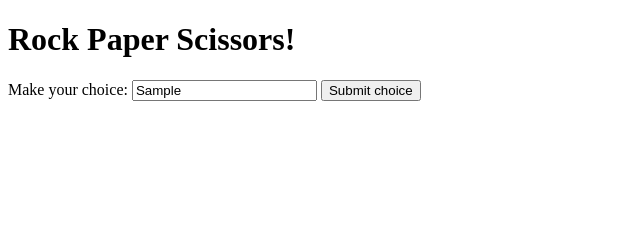
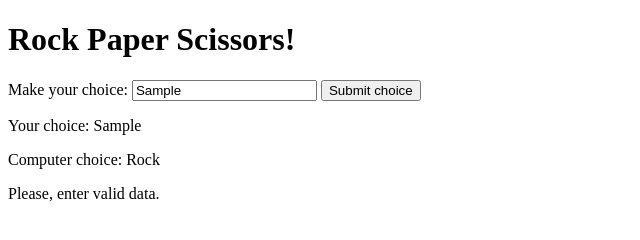
Before and after one commit to Yersoltan01/RockPaperScissors, a plain HTML site: page index.html in a window 1280 px wide. Both pictures are taken after typing "Sample" into the empty fields and a click on the input "Submit choice". Shown: the whole page, without its empty margins (0-640 px from the left). Drawn offline with Linux system fonts and the light colour scheme.

Commit message:
Output player's and computer's choices and the results of the game in the resultMessage field

```diff
--- a/index.html
+++ b/index.html
@@ -14,30 +14,29 @@
                 <input type="submit" value="Submit choice" class="choiceSubmit">
         </div>
     </div>
-    <div class="result">
-        <div class="playerChoice">
-
-        </div>
-        <div class="computerChoice">
-
-        </div>
-        <div class="lostOrWin">
-
-        </div>
+    <div class="resultMessage">
+        <p class="resultsPlayer"></p>
+        <p class="resultsComputer"></p>
+        <p class="results"></p>
     </div>
     <script>
         const playerChoice = document.querySelector('.choiceSubmit');
         const choice = document.querySelector('.choiceField');
-
+        let result = document.querySelector('.results');
+        //let resultPlayer = doc
         function startGame() {
             const userChoice = choice.value;
             const computerChoice = computerPlay();
-            const text;
 
+            let text ;
             let sensitiveUserChoice = userChoice.toLowerCase();
+            sensitiveUserChoice = sensitiveUserChoice.charAt(0).toUpperCase() + sensitiveUserChoice.slice(1);
+
+            document.querySelector('.resultsPlayer').textContent = 'Your choice: ' + sensitiveUserChoice;
+            document.querySelector('.resultsComputer').textContent = 'Computer choice: '  + computerChoice;
 
             switch(sensitiveUserChoice) {
-                case 'rock':
+                case 'Rock':
                     if(computerChoice == 'Scissors') {
                         text = 'You Won! \
                         Rock beats Scissors';
@@ -48,7 +47,7 @@
                     }
                     else text = 'Draw!';
                     break;
-                case 'paper':
+                case 'Paper':
                     if(computerChoice == 'Rock') {
                         text = 'You Won! \
                         Paper beats Rock';
@@ -59,7 +58,7 @@
                     }
                     else text = 'Draw!';
                     break;
-                case 'scissors':
+                case 'Scissors':
                     if(computerChoice == 'Paper') {
                         text = 'You Won! \
                         Scissors beats Paper';
@@ -70,8 +69,11 @@
                     }
                     else text = 'Draw!';
                     break;
+                default:
+                    text = 'Please, enter valid data.'
             }
 
+            result.textContent = text;
         }
 
         playerChoice.addEventListener('click', startGame)
```
